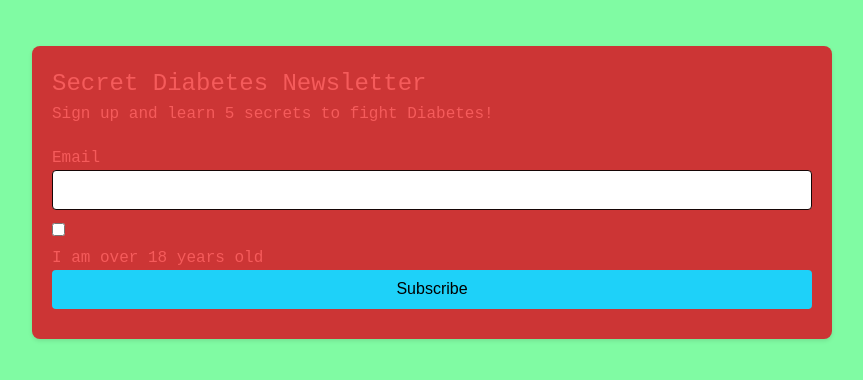
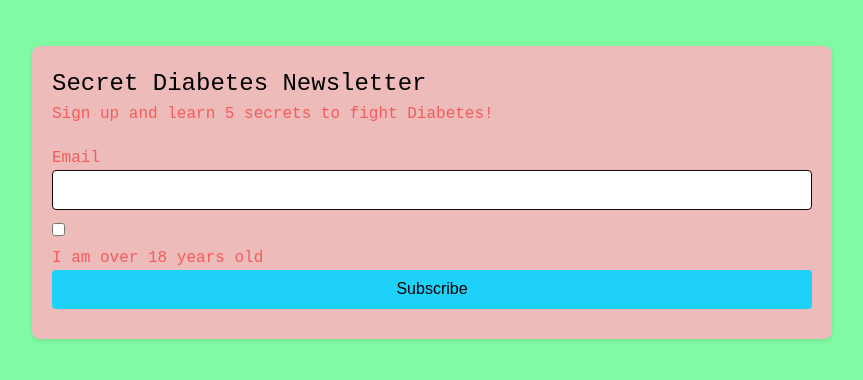
Before and after one commit to ITMD362-Alexander/Lab03, a plain HTML site: page index.html in a window 1280 px wide. Shown: the whole page, without its empty margins (208-1071 px from the left). Drawn offline with nearby package versions, Linux system fonts and the light colour scheme.

Commit message:
Final changes

```diff
--- a/css/style.css
+++ b/css/style.css
@@ -8,7 +8,7 @@ body {
 }
 
 form {
-    background-color: #cc3535;
+    background-color: #eebbbb;
     padding: 20px;
     border-radius: 8px;
     box-shadow: 0 2px 4px rgba(0, 0, 0, 0.1);
@@ -22,6 +22,7 @@ form {
   h1 {
     margin-top: 0;
     font-size: 24px;
+    color:black
   }
 
   p {
```
